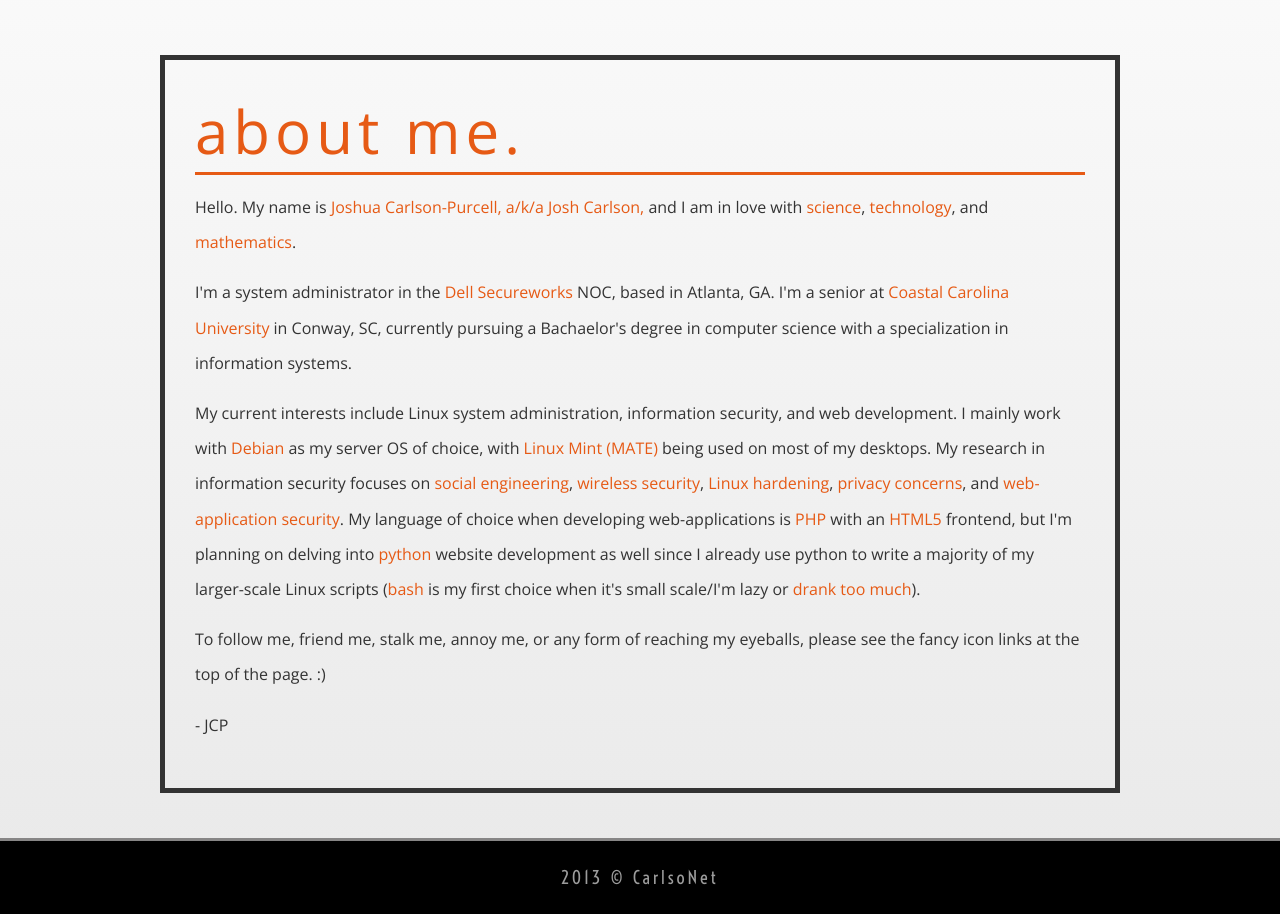
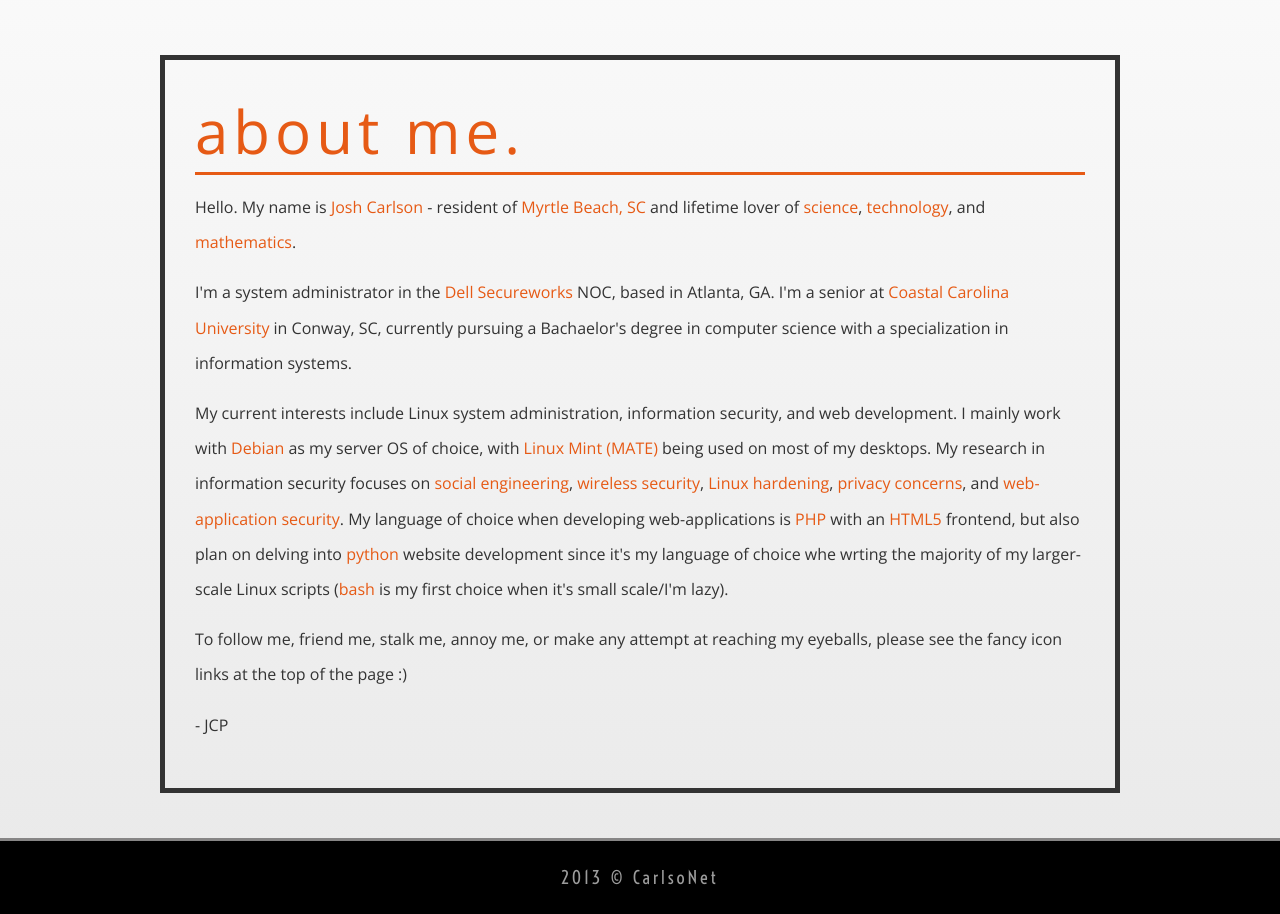
Before and after one commit to magneticstain/Personal, a PHP site: page /about in a window 1280 px wide. Shown: the part 335-1249 px from the top of the page. Run offline with PHP 8.4, Linux system fonts and the light colour scheme; some web fonts are replaced.

Commit message:
Changed about me content

```diff
--- a/about.php
+++ b/about.php
@@ -33,7 +33,7 @@
                                 <div id="defaultForm">
                                     <h4>about me.</h4>
                                     <p>
-                                    Hello. My name is <a target="_blank" title="Josh Carlson\'s Facebook Profile" href="https://www.facebook.com/magneticstain">Joshua Carlson-Purcell, a/k/a Josh Carlson,</a> and I am in love with <a target="_blank" title="[Wikipedia] Science" href="http://en.wikipedia.org/wiki/Science">science</a>, <a target="_blank" title="[Wikipedia] Technology" href="http://en.wikipedia.org/wiki/Technology">technology</a>, and <a target="_blank" title="[Wikipedia] Mathematics" href="http://en.wikipedia.org/wiki/Mathematics">mathematics</a>.
+                                    Hello. My name is <a target="_blank" title="Josh Carlson\'s Facebook Profile" href="https://www.facebook.com/magneticstain">Josh Carlson</a> - resident of <a target="_blank" title="[Wikipedia] Myrtle Beach, SC" href="http://en.wikipedia.org/wiki/Myrtle_Beach,_South_Carolina">Myrtle Beach, SC</a> and lifetime lover of <a target="_blank" title="[Wikipedia] Science" href="http://en.wikipedia.org/wiki/Science">science</a>, <a target="_blank" title="[Wikipedia] Technology" href="http://en.wikipedia.org/wiki/Technology">technology</a>, and <a target="_blank" title="[Wikipedia] Mathematics" href="http://en.wikipedia.org/wiki/Mathematics">mathematics</a>.
                                     </p>
                                     <p>
                                     I\'m a system administrator in the <a target="_blank" title="Dell Secureworks website" href="http://www.secureworks.com/">Dell Secureworks</a> NOC, based in Atlanta, GA. I\'m a
@@ -45,11 +45,11 @@
                                     I mainly work with <a target="_blank" title="Debian website" href="http://www.debian.org/">Debian</a> as my server OS of choice, with <a target="_blank" title="Linux Mint website" href="http://www.linuxmint.com/">Linux Mint (MATE)</a> being used on most of my desktops.
                                     My research in information security focuses on <a target="_blank" title="[Wikipedia] Social Engineering" href="http://en.wikipedia.org/wiki/Social_engineering_(security)">social engineering</a>, <a target="_blank" title="[Wikipedia] Wireless Security" href="http://en.wikipedia.org/wiki/Wireless_security">wireless security</a>,
                                     <a target="_blank" title="[Wikipedia] Hardening" href="http://en.wikipedia.org/wiki/Hardening_(computing)">Linux hardening</a>, <a target="_blank" title="[Wikipedia] Information Privacy" href="http://en.wikipedia.org/wiki/Information_privacy">privacy concerns</a>, and <a target="_blank" title="[Wikipedia] Web-Application Security" href="http://en.wikipedia.org/wiki/Web_application_security">web-application security</a>.
-                                    My language of choice when developing web-applications is <a target="_blank" title="PHP website" href="http://www.php.net/">PHP</a> with an <a target="_blank" title="HTML5 Specs website" href="http://www.w3.org/html/wg/drafts/html/master/">HTML5</a> frontend, but I\'m planning on
+                                    My language of choice when developing web-applications is <a target="_blank" title="PHP website" href="http://www.php.net/">PHP</a> with an <a target="_blank" title="HTML5 Specs website" href="http://www.w3.org/html/wg/drafts/html/master/">HTML5</a> frontend, but also plan on
                                     delving into <a target="_blank" title="Python website" href="http://www.python.org/">python</a> website
-                                    development as well since I already use python to write a majority of my larger-scale Linux scripts (<a target="_blank" title="Bash Reference Manual website" href="http://www.gnu.org/software/bash/manual/bashref.html">bash</a> is my first choice when it\'s small scale/I\'m lazy or <a target="_blank" title="Captain Morgan Black website" href="http://www.captainmorgan.com/en-row/products/black.html">drank too much</a>).
+                                    development since it\'s my language of choice whe wrting the majority of my larger-scale Linux scripts (<a target="_blank" title="Bash Reference Manual website" href="http://www.gnu.org/software/bash/manual/bashref.html">bash</a> is my first choice when it\'s small scale/I\'m lazy).
                                     </p>
-                                    <p>To follow me, friend me, stalk me, annoy me, or any form of reaching my eyeballs, please see the fancy icon links at the top of the page. :)</p>
+                                    <p>To follow me, friend me, stalk me, annoy me, or make any attempt at reaching my eyeballs, please see the fancy icon links at the top of the page :)</p>
                                     <p>
                                     - JCP
                                     </p>
```
